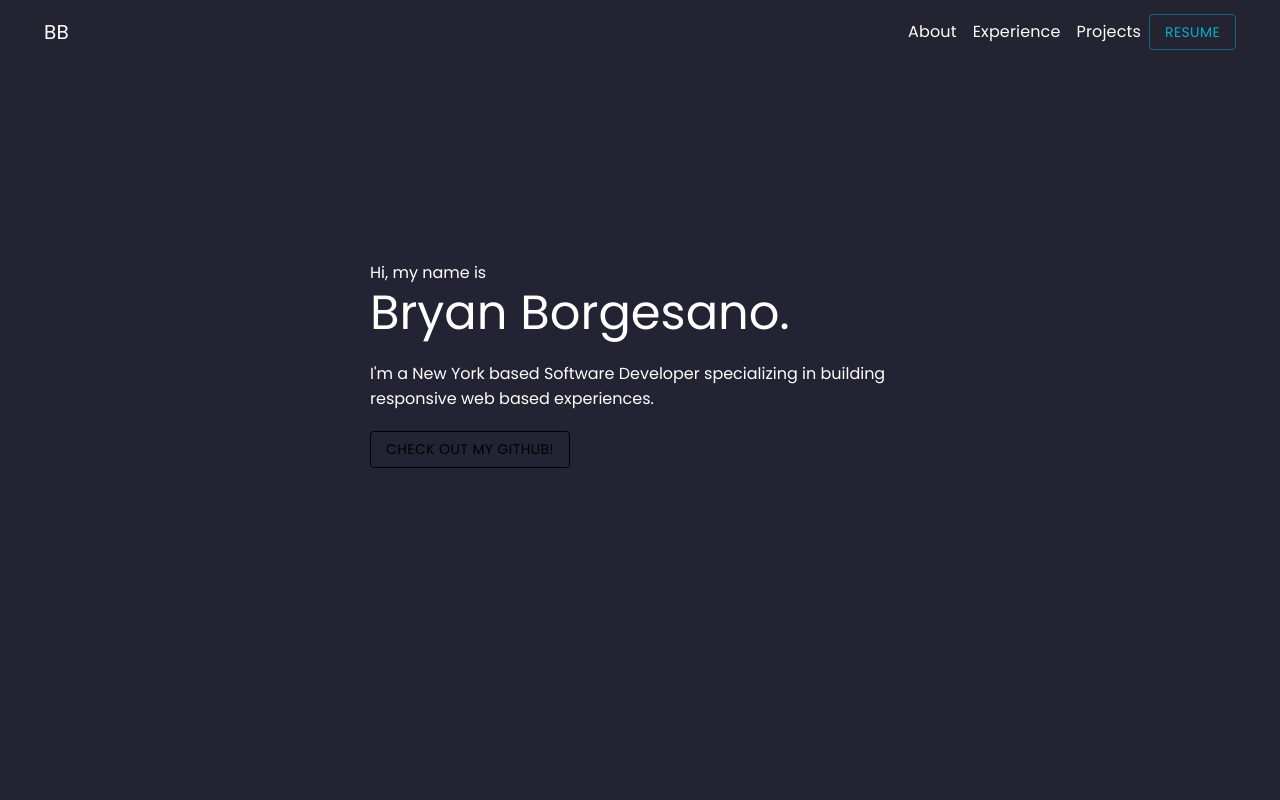
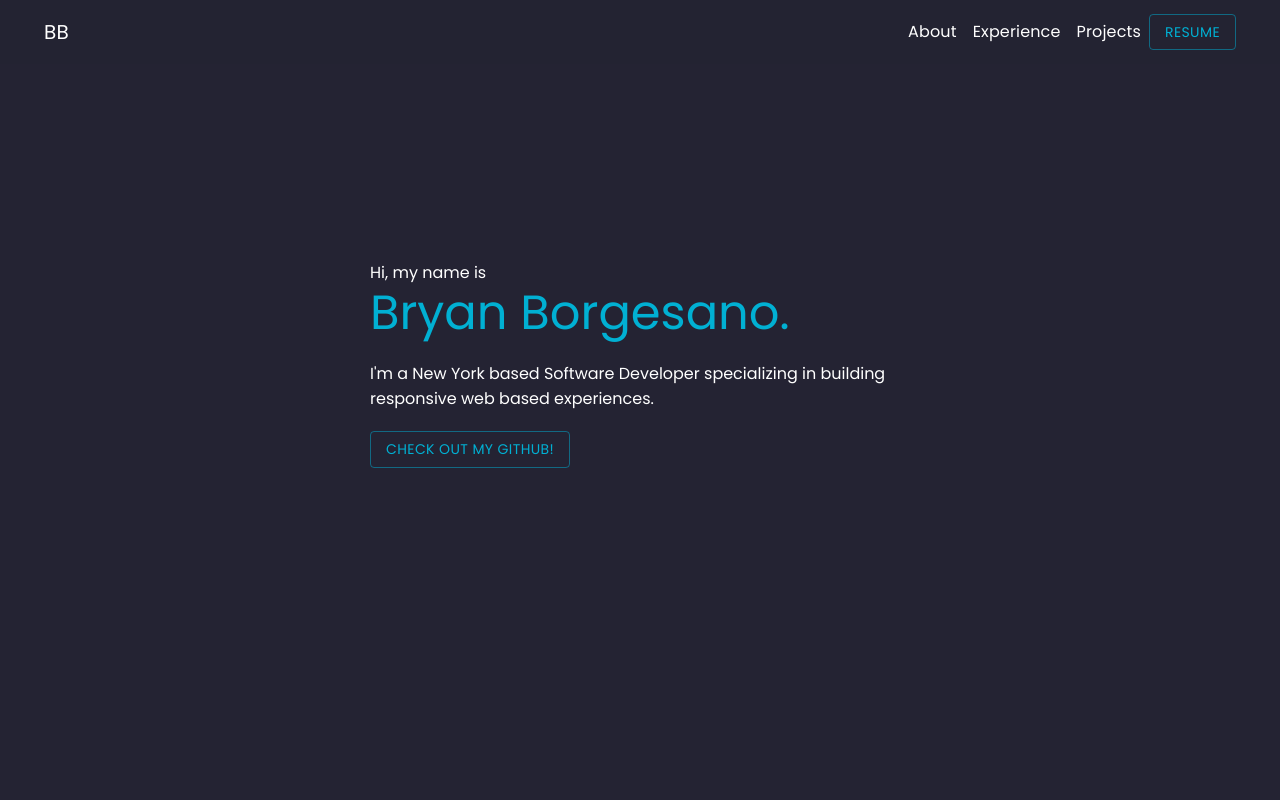
Before and after one commit to BryanBorge/portfolio-2.0, a React (Create React App) app: page / in a window 1280 px wide. Shown: the top 800 px of the page. Built offline with nearby package versions, Linux system fonts and the light colour scheme.

Commit message:
Adjust colors

```diff
--- a/src/Pages/Landing.js
+++ b/src/Pages/Landing.js
@@ -10,7 +10,7 @@ const Landing = () => {
         <Typography variant="p" style={{ marginBottom: "0" }}>
           Hi, my name is
         </Typography>
-        <Typography variant="h3" style={{ marginTop: "0", marginBottom: "0" }}>
+        <Typography variant="h3" style={{ marginTop: "0", marginBottom: "0" }} color="secondary">
           Bryan Borgesano.
         </Typography>
         <div style={{ maxWidth: "540px", marginTop: "20px", marginBottom: "20px" }}>
@@ -18,7 +18,7 @@ const Landing = () => {
             I'm a New York based Software Developer specializing in building responsive web based experiences.
           </Typography>
         </div>
-        <Button color="inherit" variant="outlined">
+        <Button color="secondary" variant="outlined">
           Check out my GitHub!
         </Button>
       </div>
```
